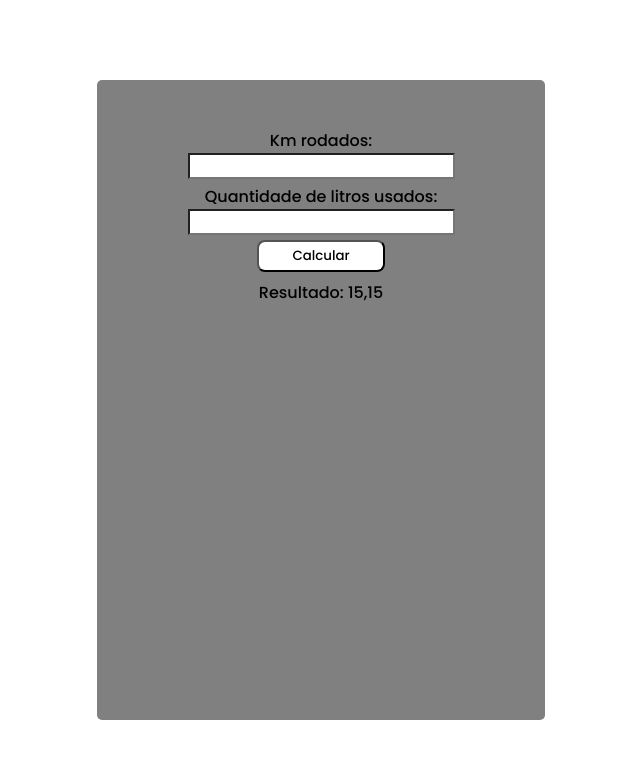
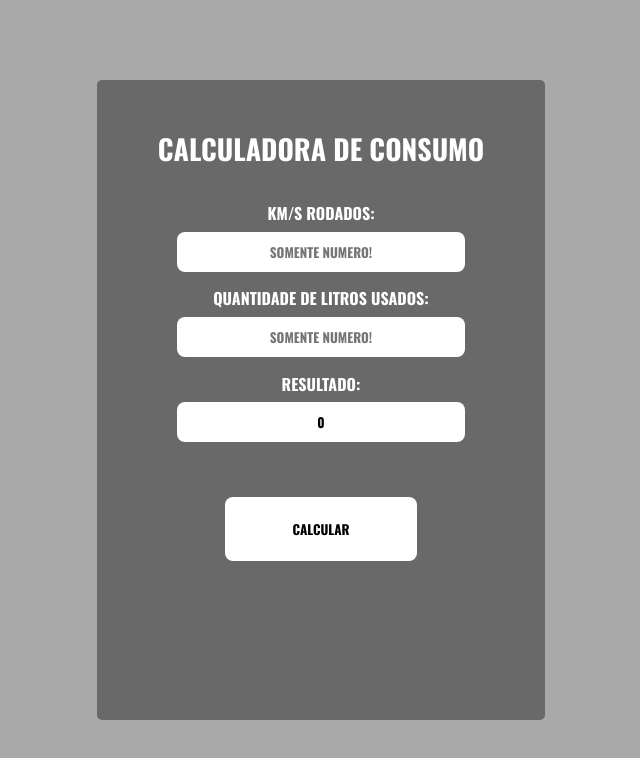
Before and after one commit to BrunoCatan/CalculadoraDeConsumo, a React (Vite) app: page / in a window 1280 px wide. Shown: the top 758 px of the page, without its empty margins (319-959 px from the left). Built offline with nearby package versions, Linux system fonts and the light colour scheme.

Commit message:
Concluido versão web

```diff
--- a/src/App.tsx
+++ b/src/App.tsx
@@ -1,26 +1,53 @@
+import { useState } from "react";
 import Button from "./components/Button/Button";
 import Input from "./components/Input/Input";
-import Result from "./components/Result/Result";
 
 import "./global.css";
+import Result from "./components/Result/Result";
+import Title from "./components/Title/Title";
 
 function App() {
+    const [input1, setInput1] = useState("");
+    const [input2, setInput2] = useState("");
+    const [result, setResult] = useState(0);
+
+    const handleInput1Change = (event) => {
+        setInput1(Number(event.target.value));
+    };
+
+    const handleInput2Change = (event) => {
+        setInput2(Number(event.target.value));
+    };
+
+    const handleSum = () => {
+        const sum = input1 / input2;
+
+        setResult(sum);
+    };
+
     return (
         <main className="primary">
             <div className="second">
                 <div className="margin">
+                    <Title />
                     <Input
-                        for_="Km Rodados"
-                        place="Km rodados:"
+                        label="Km/s rodados:"
+                        htmlFor="Km Rodados"
+                        placeholder="Somente numero!"
                         type="number"
-                    ></Input>
+                        value={input1}
+                        onChange={handleInput1Change}
+                    />
                     <Input
-                        for_="Qtd de litros"
-                        place="Quantidade de litros usados:"
+                        label="Quantidade de litros usados:"
+                        htmlFor="Quantidade de litros usados"
+                        placeholder="Somente numero!"
                         type="number"
-                    ></Input>
-                    <Button></Button>
-                    <Result></Result>
+                        value={input2}
+                        onChange={handleInput2Change}
+                    />
+                    <Result value={result} />
+                    <Button onClick={handleSum} />
                 </div>
             </div>
         </main>
--- a/src/components/Button/Button.module.css
+++ b/src/components/Button/Button.module.css
@@ -5,12 +5,14 @@
 }
 
 .button {
-    height: 2rem;
-    width: 8rem;
+    width: 12rem;
+    height: 4rem;
+    margin-top: 2.5rem;
     background-color: #fff;
     border-radius: 0.5rem;
     cursor: pointer;
     color: #000;
+    border: none;
 }
 
 .button:hover {
--- a/src/components/Button/Button.tsx
+++ b/src/components/Button/Button.tsx
@@ -1,9 +1,11 @@
 import styles from "./Button.module.css";
 
-const Button = () => {
+const Button = ({ onClick }) => {
     return (
         <div className={styles.container}>
-            <button className={styles.button}>Calcular</button>
+            <button onClick={onClick} className={styles.button}>
+                Calcular
+            </button>
         </div>
     );
 };
--- a/src/components/Input/Input.module.css
+++ b/src/components/Input/Input.module.css
@@ -2,11 +2,28 @@
     display: flex;
     align-items: center;
     flex-direction: column;
-    margin: 0.3em;
+    margin: 0.5em;
+    color: #fff;
 }
 
 .input {
+    width: 18rem;
+    height: 2.5rem;
     background-color: white;
+    border-radius: 0.5rem;
+    border: none;
+    text-align: center;
+    color: #000;
+    border: 0;
+    outline: 0;
+    margin: 0.5em;
+}
+input:focus {
+    opacity: 0.8;
+}
+
+.input::placeholder {
+    text-align: center;
 }
 
 input[type="number"]::-webkit-inner-spin-button {
--- a/src/components/Input/Input.tsx
+++ b/src/components/Input/Input.tsx
@@ -1,10 +1,16 @@
 import styles from "./Input.module.css";
 
-const Input = ({ for_, type, place }) => {
+const Input = (props) => {
     return (
         <form className={styles.container}>
-            <label htmlFor={for_}>{place}</label>
-            <input className={styles.input} type={type} />
+            <label htmlFor={props.htmlFor}>{props.label}</label>
+            <input
+                placeholder={props.placeholder}
+                className={styles.input}
+                value={props.value}
+                onChange={props.onChange}
+                type={props.type}
+            />
         </form>
     );
 };
--- a/src/components/Result/Result.module.css
+++ b/src/components/Result/Result.module.css
@@ -1,9 +1,34 @@
 .container {
     display: flex;
     align-items: center;
-    justify-content: center;
+    flex-direction: column;
+    margin: 0.5em;
+    color: #fff;
 }
 
-.p {
-    padding: 0.5rem;
+.input {
+    width: 18rem;
+    height: 2.5rem;
+    background-color: #fff;
+    border-radius: 0.5rem;
+    border: none;
+    text-align: center;
+    color: #000;
+    border: 0;
+    outline: 0;
+    margin: 0.5em;
 }
+input:focus {
+    opacity: 0.8;
+}
+.input::placeholder {
+    text-align: center;
+}
+
+input[type="number"]::-webkit-inner-spin-button {
+    -webkit-appearance: none;
+}
+input[type="number"] {
+    -moz-appearance: textfield;
+    appearance: textfield;
+}
--- a/src/components/Result/Result.tsx
+++ b/src/components/Result/Result.tsx
@@ -1,10 +1,11 @@
 import styles from "./Result.module.css";
 
-const Result = () => {
+const Result = ({ value }) => {
     return (
-        <div className={styles.container}>
-            <p className={styles.p}>Resultado: 15,15</p>
-        </div>
+        <form className={styles.container}>
+            <label>Resultado:</label>
+            <input className={styles.input} value={value} disabled />
+        </form>
     );
 };
 
--- /dev/null
+++ b/src/components/Title/Title.module.css
@@ -0,0 +1,6 @@
+.title {
+    text-align: center;
+    font-size: 3.5vmin;
+    margin: 2rem;
+    color: #fff;
+}
--- /dev/null
+++ b/src/components/Title/Title.tsx
@@ -0,0 +1,7 @@
+import styles from "./Title.module.css";
+
+const Title = () => {
+    return <h1 className={styles.title}>Calculadora de consumo</h1>;
+};
+
+export default Title;
--- a/src/global.css
+++ b/src/global.css
@@ -1,14 +1,15 @@
-@import url("https://fonts.googleapis.com/css2?family=Poppins:wght@400;500;700&display=swap");
+@import url("https://fonts.googleapis.com/css2?family=Oswald:wght@700&display=swap");
 
 * {
     margin: 0;
     box-sizing: border-box;
-    font-family: "Poppins", sans-serif;
-    font-weight: 500;
+    font-family: "Oswald", sans-serif;
+    font-weight: 700;
+    text-transform: uppercase;
 }
 
 body {
-    background-color: #fff;
+    background-color: #a9a9a9;
 }
 
 .primary {
@@ -21,7 +22,7 @@ body {
 .second {
     width: 35%;
     height: 80%;
-    background-color: #808080;
+    background-color: #696969;
     border-radius: 5px;
 }
 
```
